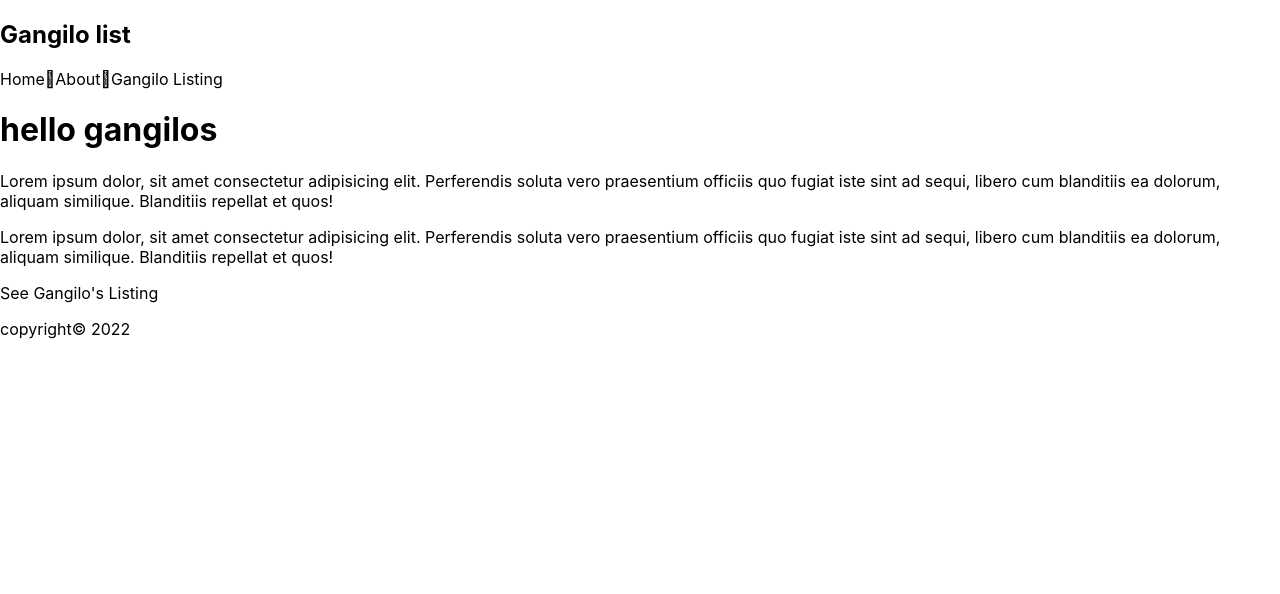
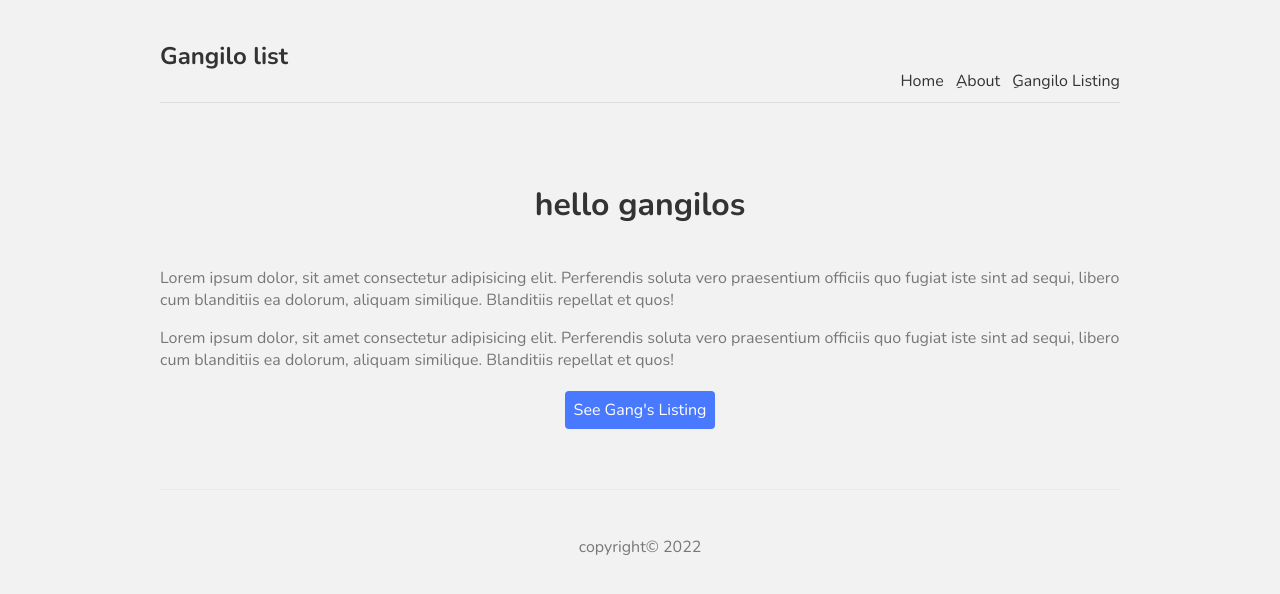
Before and after one commit to riadhmouamnia/gangilolist, a Next.js app: page / in a window 1280 px wide. Shown: the top 594 px of the page. Built offline with nearby package versions, Linux system fonts and the light colour scheme.

Commit message:
Adding styles

```diff
--- a/pages/index.js
+++ b/pages/index.js
@@ -1,28 +1,24 @@
-import Head from "next/head";
-import Image from "next/image";
 import Link from "next/link";
-import Footer from "../components/footer";
-import Nav from "../components/nav";
 import styles from "../styles/Home.module.css";
 
 export default function Home() {
   return (
     <div>
-      <h1>hello gangilos</h1>
-      <p>
+      <h1 className={styles.title}>hello gangilos</h1>
+      <p className={styles.text}>
         Lorem ipsum dolor, sit amet consectetur adipisicing elit. Perferendis
         soluta vero praesentium officiis quo fugiat iste sint ad sequi, libero
         cum blanditiis ea dolorum, aliquam similique. Blanditiis repellat et
         quos!
       </p>
-      <p>
+      <p className={styles.text}>
         Lorem ipsum dolor, sit amet consectetur adipisicing elit. Perferendis
         soluta vero praesentium officiis quo fugiat iste sint ad sequi, libero
         cum blanditiis ea dolorum, aliquam similique. Blanditiis repellat et
         quos!
       </p>
       <Link href="/gangilos">
-        <a>See Gangilo's Listing</a>
+        <a className={styles.btn}>See Gang's Listing</a>
       </Link>
     </div>
   );
--- a/styles/Home.module.css
+++ b/styles/Home.module.css
@@ -1,129 +1,18 @@
-.container {
-  padding: 0 2rem;
-}
-
-.main {
-  min-height: 100vh;
-  padding: 4rem 0;
-  flex: 1;
-  display: flex;
-  flex-direction: column;
-  justify-content: center;
-  align-items: center;
-}
-
-.footer {
-  display: flex;
-  flex: 1;
-  padding: 2rem 0;
-  border-top: 1px solid #eaeaea;
-  justify-content: center;
-  align-items: center;
-}
-
-.footer a {
-  display: flex;
-  justify-content: center;
-  align-items: center;
-  flex-grow: 1;
-}
-
-.title a {
-  color: #0070f3;
-  text-decoration: none;
-}
-
-.title a:hover,
-.title a:focus,
-.title a:active {
-  text-decoration: underline;
-}
-
 .title {
-  margin: 0;
-  line-height: 1.15;
-  font-size: 4rem;
-}
-
-.title,
-.description {
+  color: #333;
+  padding-bottom: 20px;
   text-align: center;
 }
-
-.description {
-  margin: 4rem 0;
-  line-height: 1.5;
-  font-size: 1.5rem;
+.text {
+  color: #777;
 }
-
-.code {
-  background: #fafafa;
-  border-radius: 5px;
-  padding: 0.75rem;
-  font-size: 1.1rem;
-  font-family: Menlo, Monaco, Lucida Console, Liberation Mono, DejaVu Sans Mono,
-    Bitstream Vera Sans Mono, Courier New, monospace;
+.btn {
+  display: block;
+  width: 150px;
+  padding: 8px 0;
+  margin: 20px auto;
+  background: #4979ff;
+  border-radius: 4px;
+  color: white;
+  text-align: center;
 }
-
-.grid {
-  display: flex;
-  align-items: center;
-  justify-content: center;
-  flex-wrap: wrap;
-  max-width: 800px;
-}
-
-.card {
-  margin: 1rem;
-  padding: 1.5rem;
-  text-align: left;
-  color: inherit;
-  text-decoration: none;
-  border: 1px solid #eaeaea;
-  border-radius: 10px;
-  transition: color 0.15s ease, border-color 0.15s ease;
-  max-width: 300px;
-}
-
-.card:hover,
-.card:focus,
-.card:active {
-  color: #0070f3;
-  border-color: #0070f3;
-}
-
-.card h2 {
-  margin: 0 0 1rem 0;
-  font-size: 1.5rem;
-}
-
-.card p {
-  margin: 0;
-  font-size: 1.25rem;
-  line-height: 1.5;
-}
-
-.logo {
-  height: 1em;
-  margin-left: 0.5rem;
-}
-
-@media (max-width: 600px) {
-  .grid {
-    width: 100%;
-    flex-direction: column;
-  }
-}
-
-@media (prefers-color-scheme: dark) {
-  .card,
-  .footer {
-    border-color: #222;
-  }
-  .code {
-    background: #111;
-  }
-  .logo img {
-    filter: invert(1);
-  }
-}
--- a/styles/globals.css
+++ b/styles/globals.css
@@ -1,26 +1,37 @@
-html,
+@import url('https://fonts.googleapis.com/css2?family=Nunito:wght@300;400;600;700&display=swap');
+
 body {
-  padding: 0;
-  margin: 0;
-  font-family: -apple-system, BlinkMacSystemFont, Segoe UI, Roboto, Oxygen,
-    Ubuntu, Cantarell, Fira Sans, Droid Sans, Helvetica Neue, sans-serif;
+  background: #f2f2f2;
+  color: #333;
+  font-family: "Nunito";
 }
-
 a {
-  color: inherit;
+  color: #333;
   text-decoration: none;
 }
-
-* {
-  box-sizing: border-box;
+.content {
+  max-width: 960px;
+  margin: 0 auto;
 }
-
-@media (prefers-color-scheme: dark) {
-  html {
-    color-scheme: dark;
-  }
-  body {
-    color: white;
-    background: black;
-  }
+nav {
+  margin: 10px auto 80px;
+  padding: 10px 0;
+  display: flex;
+  justify-content: flex-end;
+  align-items: flex-end;
+  border-bottom: 1px solid #ddd;
 }
+nav a {
+  margin-left: 12px;
+}
+nav .logo {
+  margin-right: auto;
+}
+footer {
+  display: block;
+  text-align: center;
+  padding: 30px 0;
+  margin-top: 60px;
+  color: #777;
+  border-top: 1px solid #eaeaea;
+}
```
Also changed, not shown: styles/gangilos.module.css (added).
